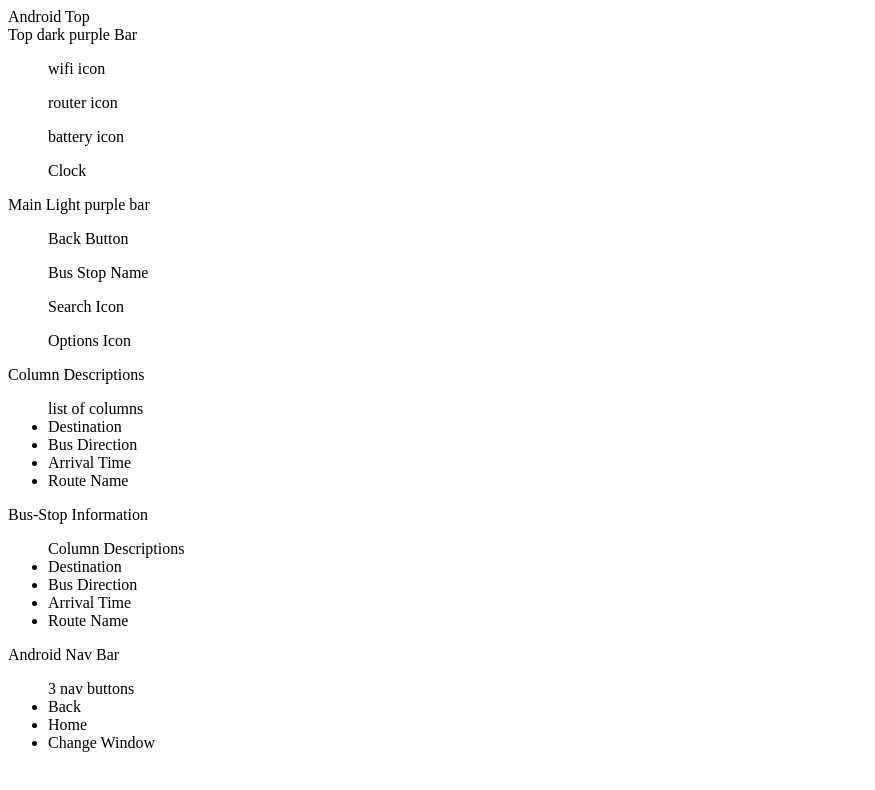
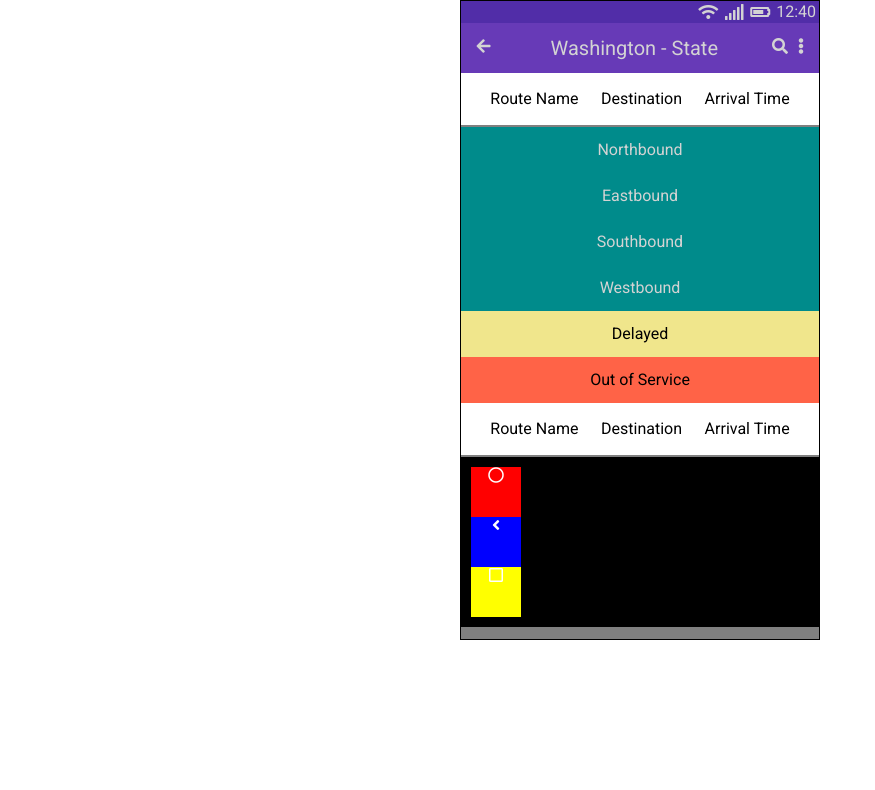
Before and after one commit to davidlguindon/FrontendChallenge, a plain HTML site: page index.html in a window 1280 px wide. Shown: the whole page, without its empty margins (0-875 px from the left). Drawn offline with Linux system fonts and the light colour scheme.

Commit message:
Just starting out

```diff
--- a/index.html
+++ b/index.html
@@ -4,50 +4,57 @@
 <head>
   <meta charset="utf-8">
   <title>Android</title>
+  <link rel="stylesheet" type="text/css" href="reset.css">
+  <link rel="stylesheet" type="text/css" href="style.css">
+  <link rel="stylesheet" href="https://use.fontawesome.com/releases/v5.5.0/css/all.css" integrity="sha384-B4dIYHKNBt8Bc12p+WXckhzcICo0wtJAoU8YZTY5qE0Id1GSseTk6S+L3BlXeVIU" crossorigin="anonymous">
+  <link href="https://fonts.googleapis.com/css?family=Roboto" rel="stylesheet">
 </head>
 
 <body>
+  <div class="Frame">
   <section>
-    Android Top
-    <div>
-      Top dark purple Bar
-      <ul>wifi icon</ul>
-      <ul>router icon</ul>
-      <ul>battery icon</ul>
-      <ul>Clock</ul>
+    <div class="AndroidTop">
+      <ul class="Clock">12:40</ul>
+      <ul><i class="fa fa-battery-three-quarters" aria-hidden="true"></i></ul>
+      <ul><i class="fa fa-signal" aria-hidden="true"></i></ul>
+      <ul><i class="fa fa-wifi" aria-hidden="true"></i></ul>
     </div>
-    <div>
-      Main Light purple bar
-      <ul>Back Button</ul>
-      <ul>Bus Stop Name</ul>
-      <ul>Search Icon</ul>
-      <ul>Options Icon</ul>
+    <div class="Frame2">
+      <ul><i class="fa fa-ellipsis-v" aria-hidden="true"></i></ul>
+      <ul><i class="fa fa-search" aria-hidden="true"></i></ul>
+      <h1>Washington - State</h1>
+      <ul><i class="fa fa-arrow-left" aria-hidden="true"></i></ul>
     </div>
   </section>
-  <section>Column Descriptions
-    <ul>list of columns
-      <li>Destination</li>
-      <li>Bus Direction</li>
-      <li>Arrival Time</li>
-      <li>Route Name</li>
+  <section>
+      <ul class="Frame3">
+        <li class="Name">Route Name</li>
+        <li class="Destination">Destination</li>
+        <li class="Time">Arrival Time</li>
+      </ul>
+  </section>
+  <section class="Direction">Northbound</section>
+  <section class="Direction">Eastbound</section>
+  <section class="Direction">Southbound</section>
+  <section class="Direction">Westbound</section>
+  <section class="Delayed">Delayed</section>
+  <section class="OOS">Out of Service</section>
+  <section class="StopInformation">
+    <ul class="Frame3">
+      <li class="Name">Route Name</li>
+      <li class="Destination">Destination</li>
+      <li class="Time">Arrival Time</li>
     </ul>
   </section>
   <section>
-    Bus-Stop Information
-    <ul>Column Descriptions
-      <li>Destination</li>
-      <li>Bus Direction</li>
-      <li>Arrival Time</li>
-      <li>Route Name</li>
-    </ul>
+    <div class="AndroidNavBar">
+      <ul>
+        <li><i class="far fa-circle"></i></li>
+        <li><i class="fas fa-angle-left"></i></li>
+        <li><i class="far fa-square"></i></li>
+      </ul>
+    </div>
   </section>
-  <section>
-    Android Nav Bar
-    <ul>3 nav buttons
-      <li>Back</li>
-      <li>Home</li>
-      <li>Change Window</li>
-    </ul>
-  </section>
+</div>
 </body>
 </html>
--- a/style.css
+++ b/style.css
@@ -1,7 +1,139 @@
-section
-  {
-    background: cyan;
-    color: gray;
-    margin: 0px;
-    padding: 0px;
-  }
+*, *:before, *:after {
+  box-sizing: border-box;
+}
+
+body{
+  font-family: 'Roboto', sans-serif;
+  font-size: 16px;
+}
+
+.Frame{
+  margin: 0 auto;
+  width: 360px;
+  height: 640px;
+  background-color: gray;
+  border: solid black 1px;
+}
+
+.AndroidTop{
+  background-color: #512DA8;
+  display: flex;
+  flex-direction: row-reverse;
+}
+
+.fa-wifi{
+  color: lightgray;
+  padding: 3px;
+}
+
+.fa-signal{
+  color: lightgray;
+  padding: 3px;
+}
+
+.fa-battery-three-quarters{
+  color: lightgray;
+  padding: 3px;
+}
+
+.Clock{
+  color: lightgray;
+  padding: 3px;
+}
+
+.Frame2{
+  background-color: #673AB7;
+  width: 358px;
+  display: flex;
+  flex-direction: row-reverse;
+  padding:15px;
+}
+
+.fa-arrow-left{
+padding-right: 60px;
+color: lightgray;
+}
+
+.fa-search{
+  padding-left: 10px;
+  color: lightgray;
+}
+
+.fa-ellipsis-v{
+  padding-left: 10px;
+  color: lightgray;
+}
+
+h1{
+  font-size: 20px;
+  padding-right: 44px;
+  color: lightgray;
+}
+
+.Frame3{
+  background-color: white;
+  border-bottom: solid gray 2px;
+  padding: 18px;
+  display: flex;
+}
+
+.Name{
+  margin: 0 auto;
+}
+
+.Destination{
+  margin: 0 auto;
+}
+
+.Time{
+  margin: 0 auto;
+}
+
+.Direction{
+  background-color: darkcyan;
+  color: lightgray;
+  padding: 15px;
+  text-align: center;
+}
+
+.Delayed{
+  background-color:khaki;
+  color: black;
+  padding: 15px;
+  text-align:center;
+}
+.OOS{
+  background-color:tomato;
+  color: black;
+  padding: 15px;
+  text-align: center;
+}
+
+.AndroidNavBar{
+  background-color:black;
+  color: white;
+  padding: 10px;
+  display: flex;
+  text-align: center;
+}
+
+.fa-circle{
+  background-color: red;
+  display: inline-block;
+  width:50px;
+  height: 50px;
+}
+
+.fa-angle-left{
+  background-color: blue;
+  display: inline-block;
+  width:50px;
+  height: 50px;
+}
+
+.fa-square{
+  background-color: yellow;
+  display: inline-block;
+  width:50px;
+  height: 50px;
+}
```
